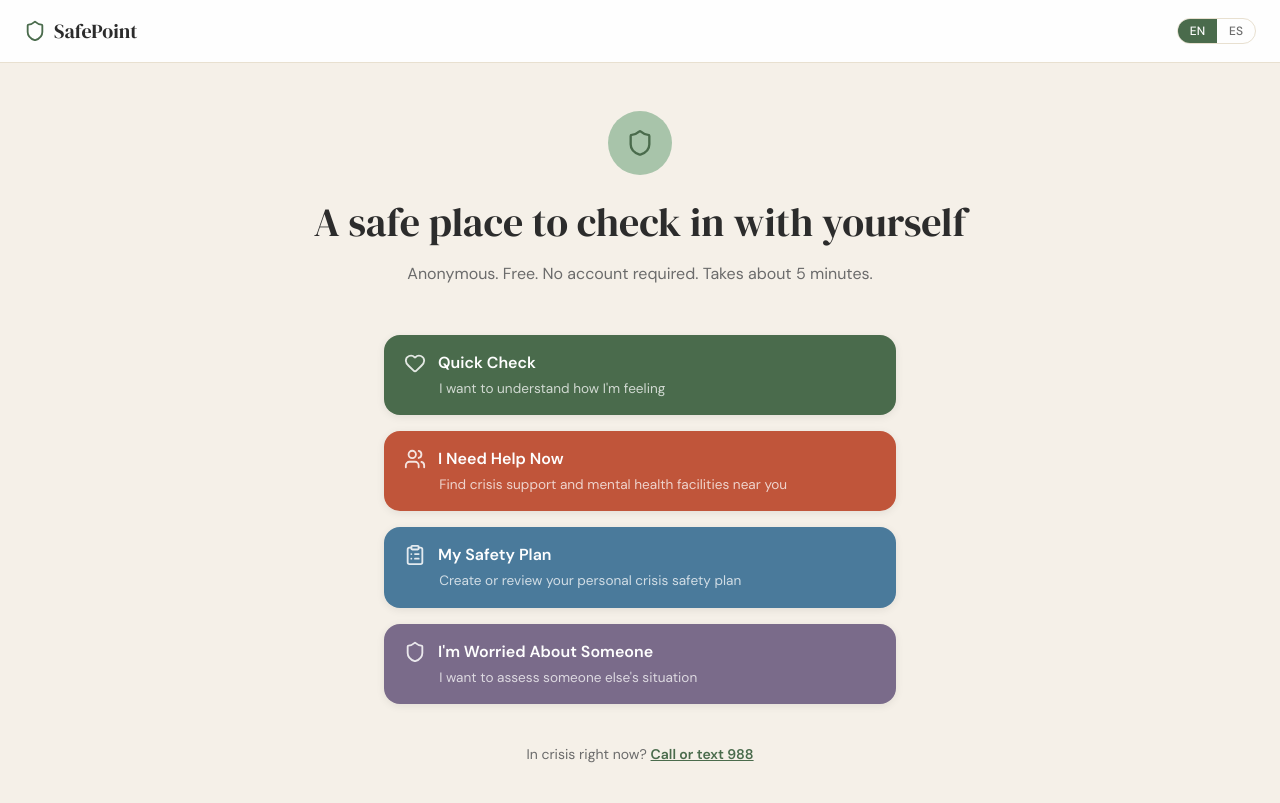
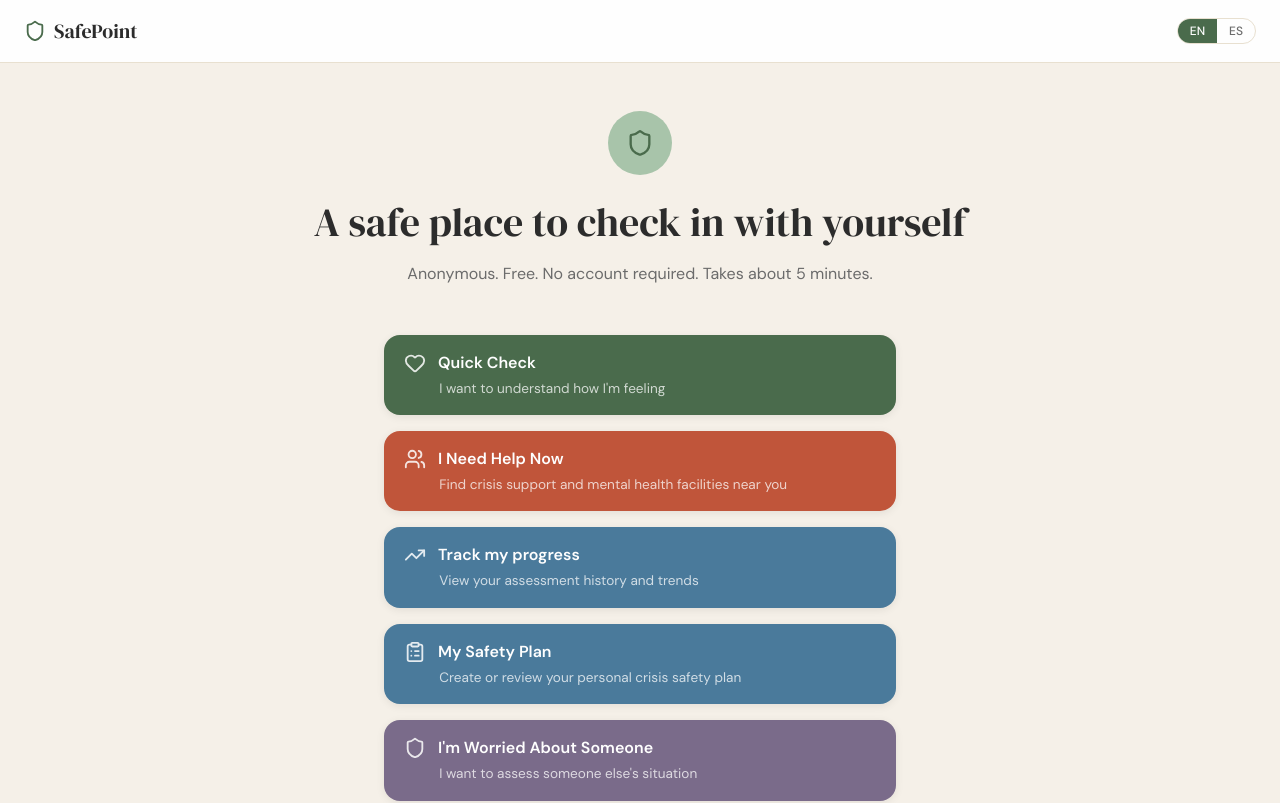
Before and after one commit to asihub/safepoint-ui, a React app: page / in a window 1280 px wide. Shown: the top 803 px of the page. Built offline with nearby package versions, Linux system fonts and the light colour scheme; the HTML template or start-up script is replaced by a standard one.

Commit message:
SPUI-0050 moved track progress button to the home page

```diff
--- a/src/hooks/translations.js
+++ b/src/hooks/translations.js
@@ -47,6 +47,7 @@ export const translations = {
     seeMyResults: 'See my results',
     submitAndSeeResults: 'Submit & See Results',
     myResults: 'My Results',
+    trackMyProgressDesc: 'View your assessment history and trends',
     analyzing: 'Analyzing...',
 
     // Results
@@ -185,6 +186,7 @@ export const translations = {
     seeMyResults: 'Ver mis resultados',
     submitAndSeeResults: 'Enviar y Ver Resultados',
     myResults: 'Mis Resultados',
+    trackMyProgressDesc: 'Ver tu historial de evaluaciones y tendencias',
     analyzing: 'Analizando...',
 
     // Results
--- a/src/pages/Home.jsx
+++ b/src/pages/Home.jsx
@@ -3,7 +3,7 @@ import { loadProgress, clearProgress } from '../utils/screeningProgress'
 import { useState, useEffect } from 'react'
 import { useAssessmentContext } from '../App'
 import { useLanguage } from '../hooks/useLanguage'
-import { Heart, Users, Shield, ClipboardList, PlayCircle } from 'lucide-react'
+import { Heart, Users, Shield, ClipboardList, PlayCircle, TrendingUp } from 'lucide-react'
 
 export default function Home() {
   const navigate = useNavigate()
@@ -104,6 +104,9 @@ export default function Home() {
           description={t('modeQuickCheckDesc')} onClick={() => start('self')} primary />
         <ModeCard icon={<Users size={22} />} title={t('modeHelpNow')}
           description={t('modeHelpNowDesc')} onClick={() => startCrisis()} urgent />
+        <ModeCard icon={<TrendingUp size={22} />} title={t('trackMyProgress')}
+          description={t('trackMyProgressDesc')} onClick={() => navigate('/progress')} steel />
+
         <ModeCard icon={<ClipboardList size={22} />} title={t('mySafetyPlan')}
           description={t('mySafetyPlanDesc')} onClick={() => navigate('/safety-plan')} steel />
 
--- a/src/pages/Results.jsx
+++ b/src/pages/Results.jsx
@@ -246,11 +246,6 @@ export default function Results() {
           style={{ background: 'var(--sage-dark)', color: 'var(--white)' }}>
           <MapPin size={18} /> {t('findSupportNearMe')}
         </button>
-        <button onClick={() => navigate('/progress')}
-          className="flex items-center justify-center gap-2 py-3 rounded-xl border font-medium"
-          style={{ borderColor: 'var(--sand-dark)', color: 'var(--charcoal)' }}>
-          <TrendingUp size={18} /> {t('trackMyProgress')}
-        </button>
         <ExportPdf result={result} />
         <ExportFhir result={result} />
       </div>
```
